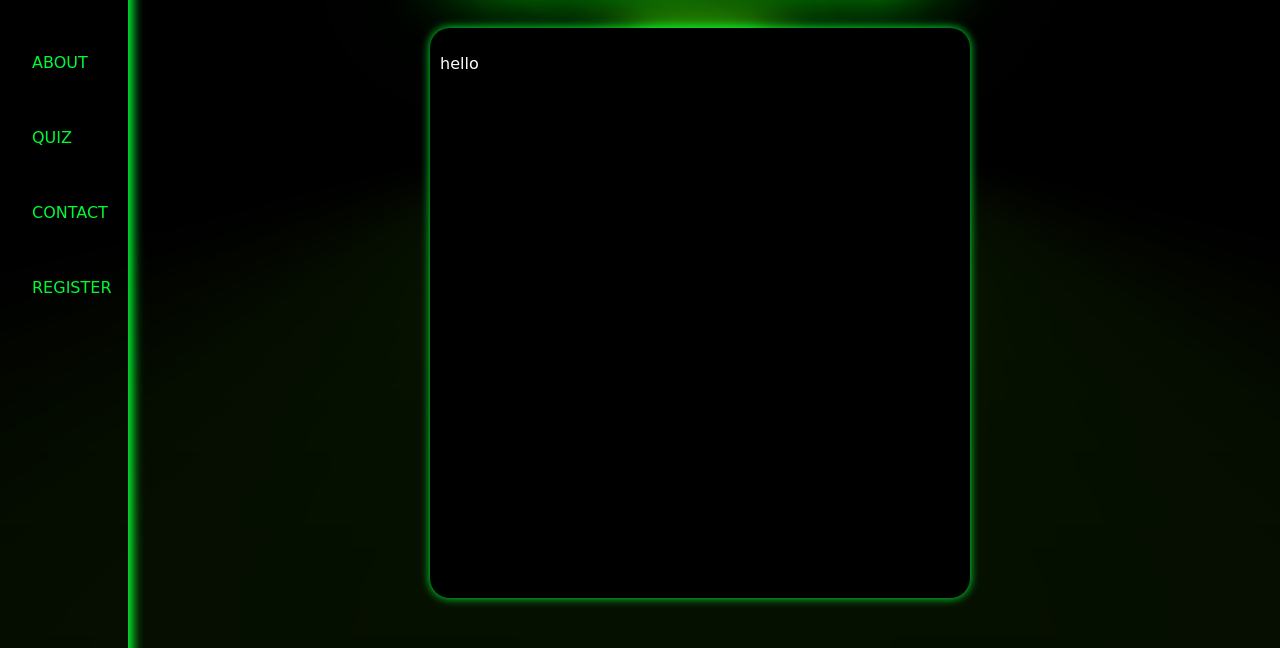
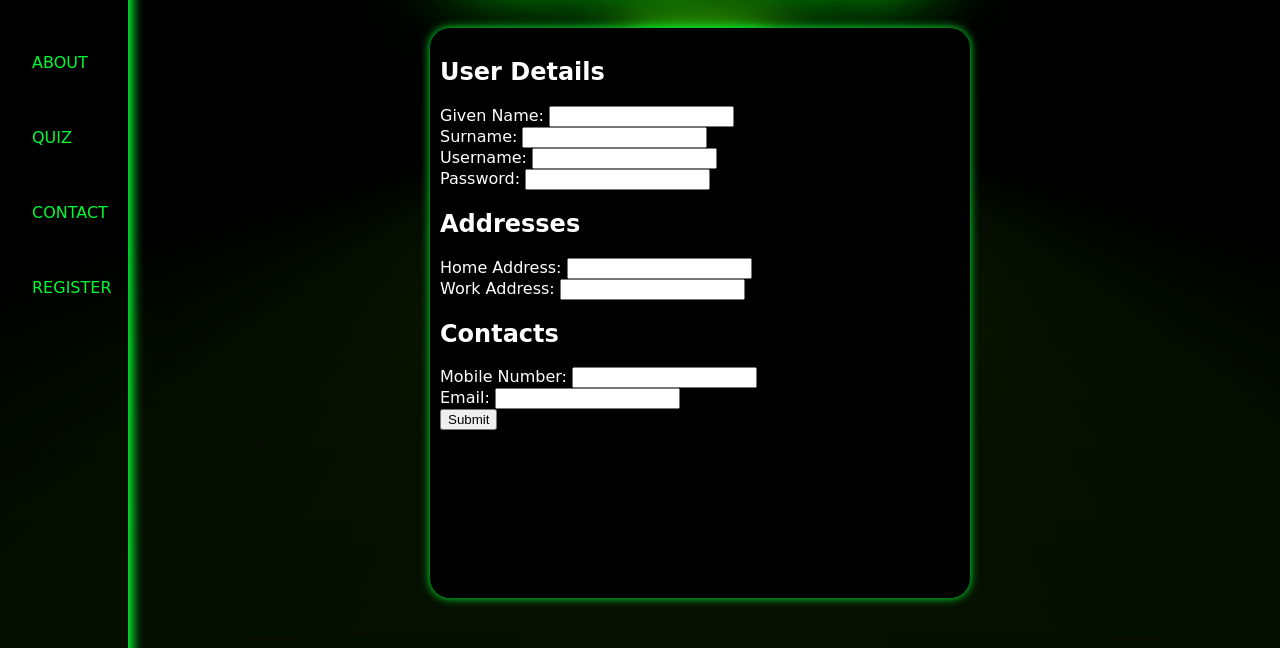
Before and after one commit to Jaorow/A3, a plain HTML site: page index.html in a window 1280 px wide. Shown: the part 152-800 px from the top of the page. Drawn offline with Linux system fonts and the light colour scheme; a web font is replaced by a local one.

Commit message:
basic form

```diff
--- a/index.html
+++ b/index.html
@@ -47,7 +47,54 @@
 
 	<!-- popup -->
 		<div class="form-popup" id="form-ct">
-			<p style="color:white;">hello</p>
+			<form>
+				<div id="userInfo">
+				  <h2>User Details</h2>
+				  <div class="input">
+					<label for="givenName">Given Name:</label>
+					<input type="text" id="givenName" name="givenName">
+				  </div>
+				  <div class="input">
+					<label for="surname">Surname:</label>
+					<input type="text" id="surname" name="surname">
+				  </div>
+				  <div class="input">
+					<label for="username">Username:</label>
+					<input type="text" id="username" name="username">
+				  </div>
+				  <div class="input">
+					<label for="password">Password:</label>
+					<input type="password" id="password" name="password">
+				  </div>
+				</div>
+
+				<div id="addressInfo">
+				  <h2>Addresses</h2>
+				  <div class="input">
+					<label for="homeAddress">Home Address:</label>
+					<input type="text" id="homeAddress" name="homeAddress">
+				  </div>
+				  <div class="input">
+					<label for="workAddress">Work Address:</label>
+					<input type="text" id="workAddress" name="workAddress">
+				  </div>
+				</div>
+
+				<div id="contactInfo">
+				  <h2>Contacts</h2>
+				  <div>
+					<label for="mobileNumber">Mobile Number:</label>
+					<input type="text" id="mobileNumber" name="mobileNumber">
+				  </div>
+				  <div>
+					<label for="email">Email:</label>
+					<input type="text" id="email" name="email">
+				  </div>
+				</div>
+
+				<button type="submit">Submit</button>
+			  </form>
+
 		</div>
 
 
```
